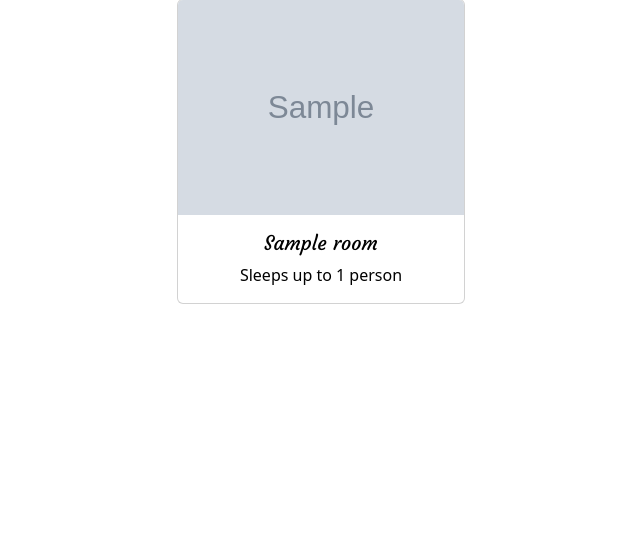
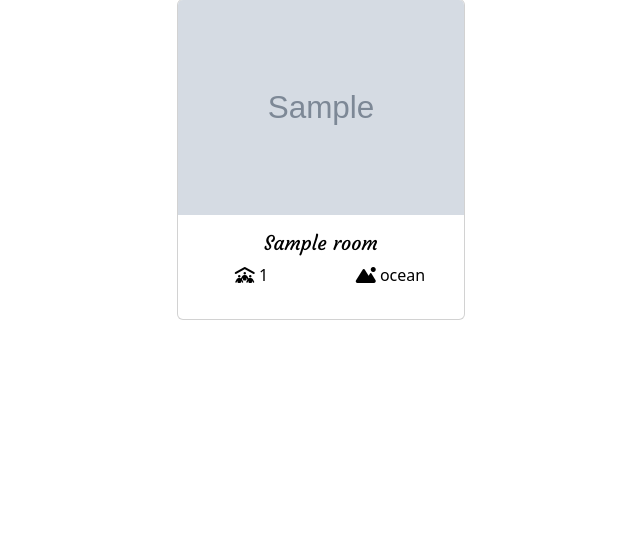
Before and after one commit to AgaToma/lighthouse-bnb, a Django app: page /rooms/ in a window 1280 px wide. Shown: the part 161-704 px from the top of the page, without its empty margins (319-959 px from the left). Run offline with Django 3.2, Linux system fonts and the light colour scheme; tables that the repository leaves empty hold one stand-in row (values such as "Sample post"); grey boxes marked "Sample" are stand-in pictures; parts of the project's set-up code (start-up, migrations or seed data) failed here and were passed over; some libraries are stand-ins or nearby versions.

Commit message:
style room cards

```diff
--- a/rooms/templates/rooms/rooms.html
+++ b/rooms/templates/rooms/rooms.html
@@ -11,17 +11,21 @@
                 <img class="card-img-top" src="{{ room.image.url }}" alt="{{ room.image_alt }}">
                 <div class="card-body">
                     <h5 class="card-title">{{ room.name }}</h5>
-                    <p class="card-text">Sleeps up to
-                        {% if room.capacity == 1 %}
-                        1 person
-                        {% else %}
-                        {{ room.capacity }} people
-                        {% endif %}
-                    </p>
+                    <div class="row">
+                        <p class="card-text col-sm-6">
+                            <i class="fa-solid fa-people-roof"></i>
+                            {{ room.capacity }}
+                        </p>
+                        <p class="card-text col-sm-6">
+                            <i class="fa-solid fa-mountain-sun"></i> {{ room.view_type }}
+                        </p>
+                    </div>
                 </div>
             </div>
         </a>
         {% endfor %}
     </div>
 </div>
+
+
 {% endblock %}
```
